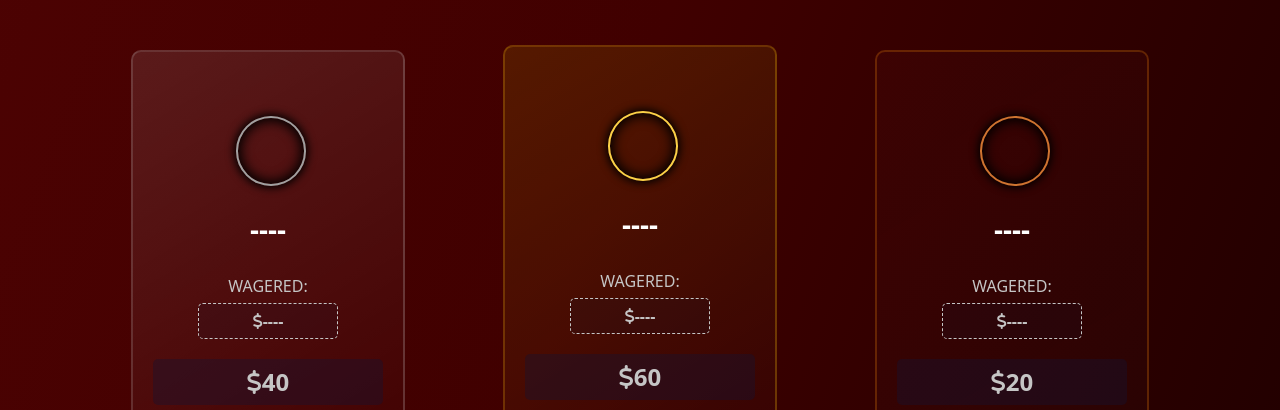
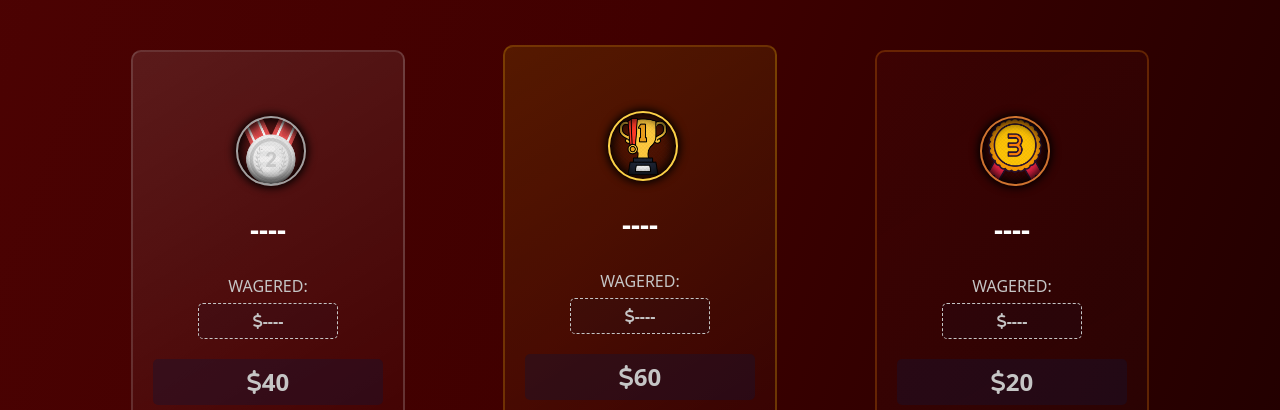
Before and after one commit to adal911/yungzuko, a plain HTML site: page leaderboard.html in a window 1280 px wide. Shown: the part 690-1100 px from the top of the page. Drawn offline with nearby package versions, Linux system fonts and the light colour scheme; some packages are replaced by stand-ins of ours; the site is published under a folder, as on GitHub Pages, so addresses that start at the root find nothing; a script that the page names is missing; a web font is replaced by a local one.

Commit message:
Update leaderboard.html

```diff
--- a/leaderboard.html
+++ b/leaderboard.html
@@ -191,7 +191,7 @@
                   class="avatar"
                   style="
                     border: 2px solid rgb(160 160 160);
-                    background-image: url('/assets/img/Second\ Place\ Medal.png');
+                    background-image: url('./assets/img/Second\ Place\ Medal.png');
                   "
                 ></div>
               </div>
@@ -217,7 +217,7 @@
                   class="avatar"
                   style="
                     border: 2px solid rgb(250 210 72);
-                    background-image: url('/assets/img/Trophy.png');
+                    background-image: url('./assets/img/Trophy.png');
                   "
                 ></div>
               </div>
@@ -261,7 +261,7 @@
                   class="avatar"
                   style="
                     border: 2px solid rgb(206 116 48);
-                    background-image: url('/assets/img/Third.png');
+                    background-image: url('./assets/img/Third.png');
                   "
                 ></div>
               </div>
```
